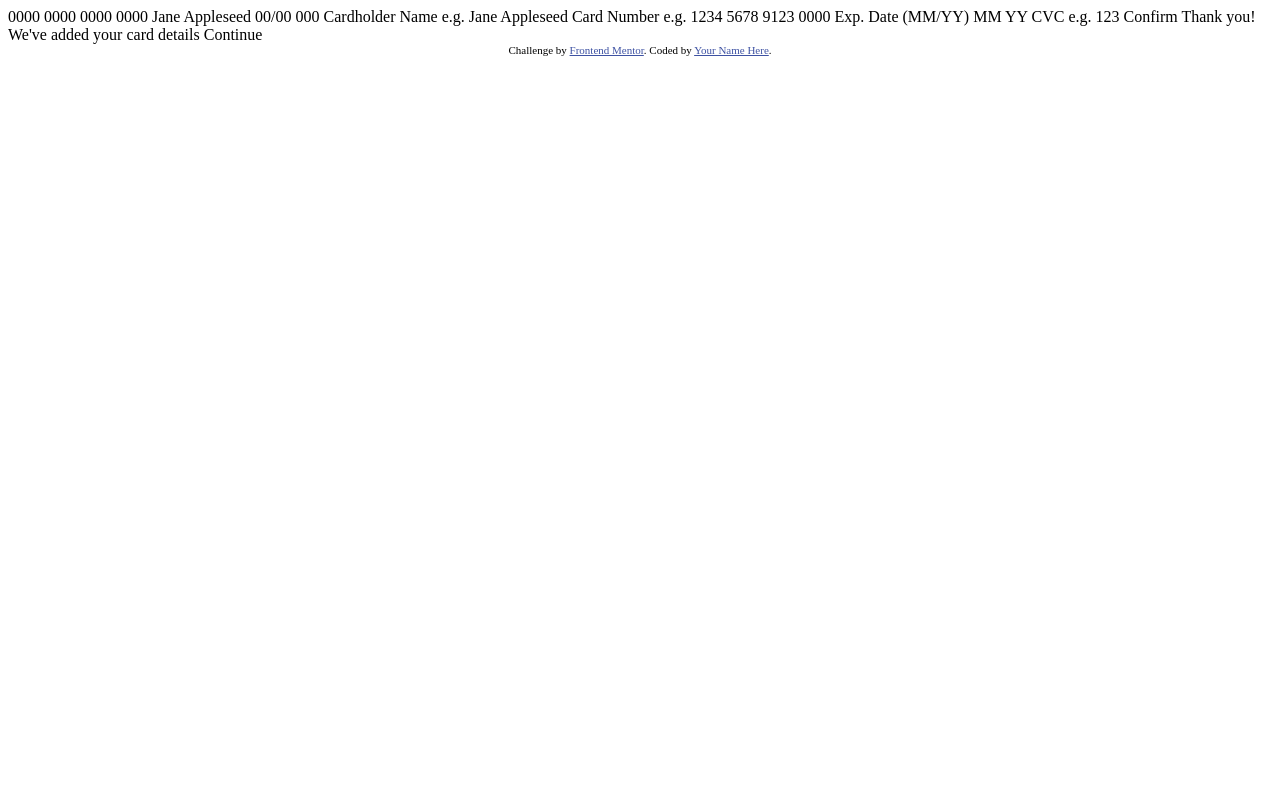
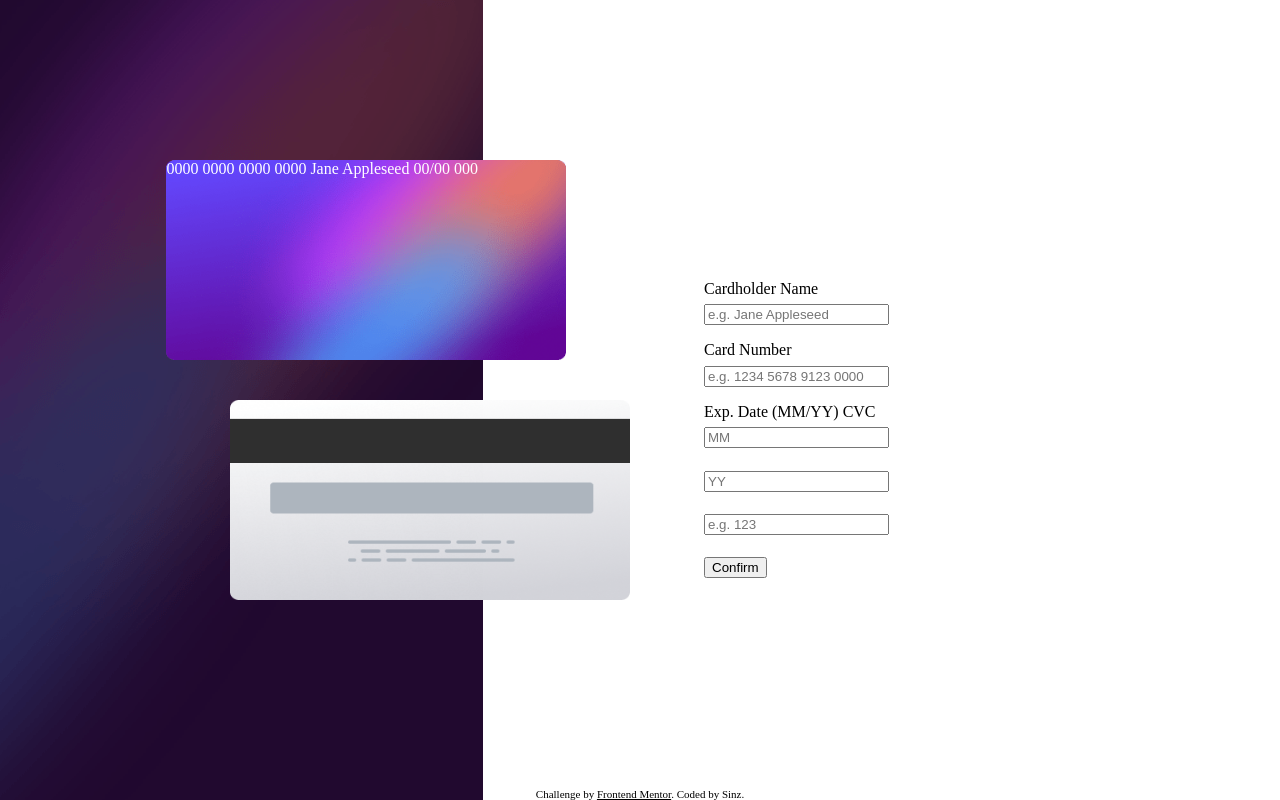
Before and after one commit to sinz134/fm-interactive-card-details-form, a plain HTML site: page index.html in a window 1280 px wide. Drawn offline with Linux system fonts and the light colour scheme.

Commit message:
create: static layout for desktop

```diff
--- a/index.html
+++ b/index.html
@@ -1,8 +1,10 @@
 <!DOCTYPE html>
 <html lang="en">
+
 <head>
   <meta charset="UTF-8">
-  <meta name="viewport" content="width=device-width, initial-scale=1.0"> <!-- displays site properly based on user's device -->
+  <meta name="viewport" content="width=device-width, initial-scale=1.0">
+  <!-- displays site properly based on user's device -->
 
   <link rel="icon" type="image/png" sizes="32x32" href="./images/favicon-32x32.png">
 
@@ -10,42 +12,134 @@
 
   <!-- Feel free to remove these styles or customise in your own stylesheet 👍 -->
   <style>
-    .attribution { font-size: 11px; text-align: center; }
-    .attribution a { color: hsl(228, 45%, 44%); }
+    body {
+      background-image: url("images/bg-main-desktop.png");
+      background-repeat: no-repeat;
+    }
+
+    .attribution {
+      font-size: 11px;
+      text-align: center;
+      position: absolute;
+      bottom: 0;
+      left: 50%;
+      transform: translate(-50%, 0%);
+    }
+
+    .attribution a {
+      color: black;
+    }
+
+    .detail-form {
+      display: flex;
+      flex-direction: column;
+      position: absolute;
+      right: 20vw;
+      top: 35vh;
+      width: 25vw;
+    }
+
+    input {
+      margin-top: 0.8vh;
+      margin-bottom: 2vh;
+    }
+
+    .card-front {
+      position: absolute;
+      top: 20vh;
+      left: 13vw;
+      width: 400px;
+      height: 200px;
+    }
+
+    .card-back {
+      position: absolute;
+      top: 50vh;
+      left: 18vw;
+      width: 400px;
+      height: 200px;
+    }
+
+    .card-front>img,
+    .card-back>img {
+      width: 100%;
+      height: 100%;
+      position: absolute;
+      top: 0;
+      left: 0;
+    }
+
+    .card-detail {
+      color: white;
+      z-index: 10;
+      position: absolute;
+      top: 0;
+      left: 0;
+    }
   </style>
 </head>
+
 <body>
 
-  0000 0000 0000 0000
-  Jane Appleseed
-  00/00
+  <div class="container">
 
-  000
+    <div class="card-front">
+      <img src="./images/bg-card-front.png" alt="">
+      <div class="card-detail">
+        0000 0000 0000 0000
+        Jane Appleseed
+        00/00
+        000
+      </div>
+    </div>
 
-  Cardholder Name
-  e.g. Jane Appleseed
+    <div class="card-back">
+      <img src="./images/bg-card-back.png" alt="">
+    </div>
 
-  Card Number
-  e.g. 1234 5678 9123 0000
+    <div class="detail-form">
+      <form>
+        <div>
+          <label> Cardholder Name</label>
+        </div>
+        <div>
+          <input type="text" id="cname" name="cardname" placeholder="e.g. Jane Appleseed">
+        </div>
+        <div>
+          <label> Card Number</label>
+        </div>
+        <div>
+          <input type="text" id="cnumber" name="cardnumber" placeholder="e.g. 1234 5678 9123 0000">
+        </div>
+        <div>
+          <label> Exp. Date (MM/YY)</label>
+          <label>CVC</label>
+        </div>
+        <div>
+          <input type="number" id="expmonth" name="expmonth" placeholder="MM">
+          <input type="number" id="expyear" name="expyear" placeholder="YY">
+          <input type="number" id="cvc" name="cvc" placeholder="e.g. 123">
+        </div>
+        <div>
+          <input type="submit" value="Confirm">
+        </div>
+      </form>
 
-  Exp. Date (MM/YY)
-  MM
-  YY
 
-  CVC
-  e.g. 123
+    </div>
 
-  Confirm
 
-  <!-- Completed state start -->
+    <!-- Completed state start -->
 
-  Thank you!
-  We've added your card details
-  Continue
+    <!-- Thank you!
+    We've added your card details
+    Continue -->
+  </div>
 
   <div class="attribution">
     Challenge by <a href="https://www.frontendmentor.io?ref=challenge" target="_blank">Frontend Mentor</a>.
-    Coded by <a href="#">Your Name Here</a>.
+    Coded by Sinz.
   </div>
 </body>
+
 </html>
```
